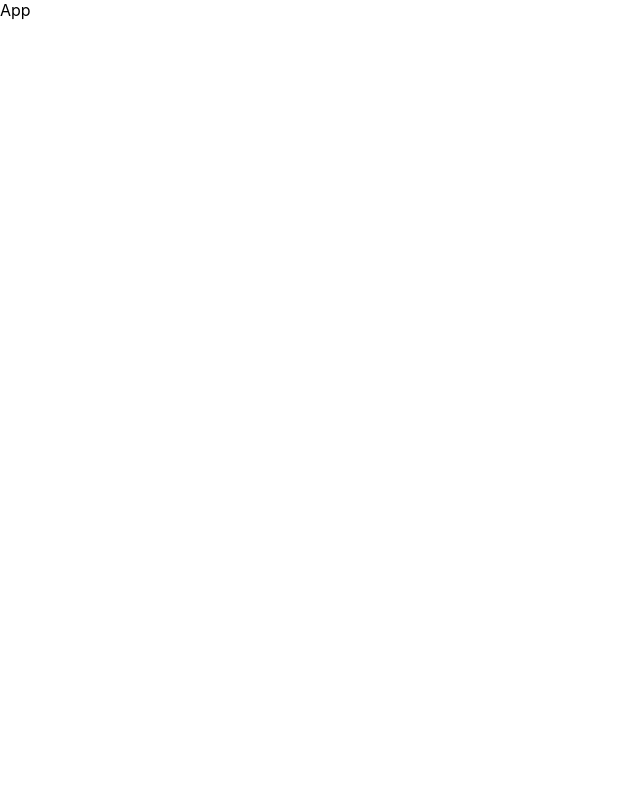
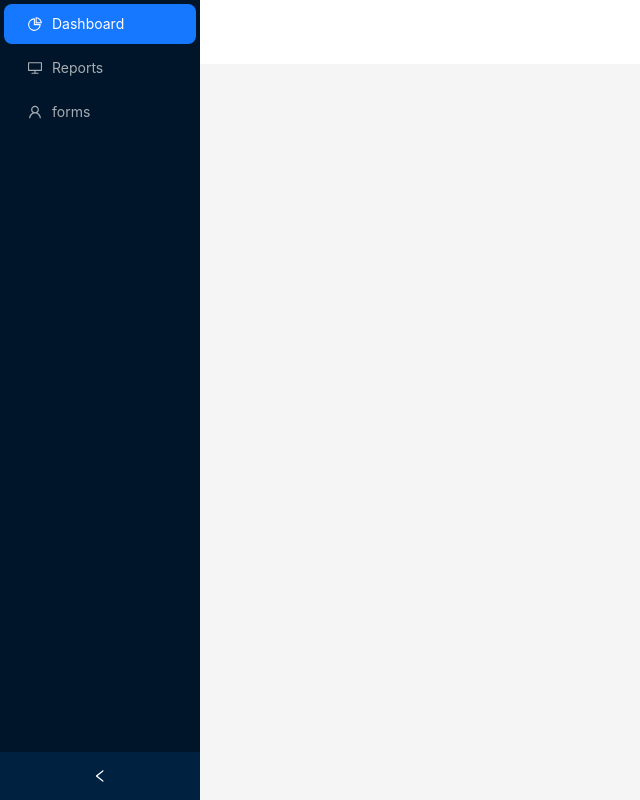
Before and after one commit to laiba326/Yarn-POS, a React (Create React App) app: page / in a window 1280 px wide. Shown: the whole page, without its empty margins (0-640 px from the left). Built offline with nearby package versions, Linux system fonts and the light colour scheme.

Commit message:
sidebar added

```diff
--- a/package.json
+++ b/package.json
@@ -10,12 +10,12 @@
     "axios": "^1.6.0",
     "react": "^18.2.0",
     "react-dom": "^18.2.0",
-    "react-scripts": "5.0.1",
+    "react-scripts": "^3.0.1",
     "styled-components": "^6.1.0",
     "web-vitals": "^2.1.4"
   },
   "scripts": {
-    "start": "react-scripts start",
+    "start": "react-scripts --openssl-legacy-provider start",
     "build": "react-scripts build",
     "test": "react-scripts test",
     "eject": "react-scripts eject"
--- a/src/App.js
+++ b/src/App.js
@@ -1,5 +1,9 @@
-import React from "react"
-
+import React from "react";
+import SideBar from "./components/SideBar";
 export default function App() {
-  return <div>App</div>
+  return (
+    <>
+      <SideBar />
+    </>
+  );
 }
--- /dev/null
+++ b/src/components/SideBar.js
@@ -0,0 +1,62 @@
+import React, { useState } from "react";
+import {
+  DesktopOutlined,
+  PieChartOutlined,
+  UserOutlined,
+} from "@ant-design/icons";
+import { Layout, Menu, theme } from "antd";
+const { Header, Content, Sider } = Layout;
+function getItem(label, key, icon, children) {
+  return {
+    key,
+    icon,
+    children,
+    label,
+  };
+}
+const items = [
+  getItem("Dashboard", "1", <PieChartOutlined />),
+  getItem("Reports", "2", <DesktopOutlined />),
+  getItem("forms", "3", <UserOutlined />),
+];
+const SideBar = () => {
+  const [collapsed, setCollapsed] = useState(false);
+  const {
+    token: { colorBgContainer },
+  } = theme.useToken();
+  return (
+    <Layout
+      style={{
+        minHeight: "100vh",
+      }}
+    >
+      <Sider
+        collapsible
+        collapsed={collapsed}
+        onCollapse={(value) => setCollapsed(value)}
+      >
+        <div className="demo-logo-vertical" />
+        <Menu
+          theme="dark"
+          defaultSelectedKeys={["1"]}
+          mode="inline"
+          items={items}
+        />
+      </Sider>
+      <Layout>
+        <Header
+          style={{
+            padding: 0,
+            background: colorBgContainer,
+          }}
+        />
+        <Content
+          style={{
+            margin: "0 16px",
+          }}
+        ></Content>
+      </Layout>
+    </Layout>
+  );
+};
+export default SideBar;
```
Also changed, not shown: 2 other files (tests, documents, lock files or other folders).
